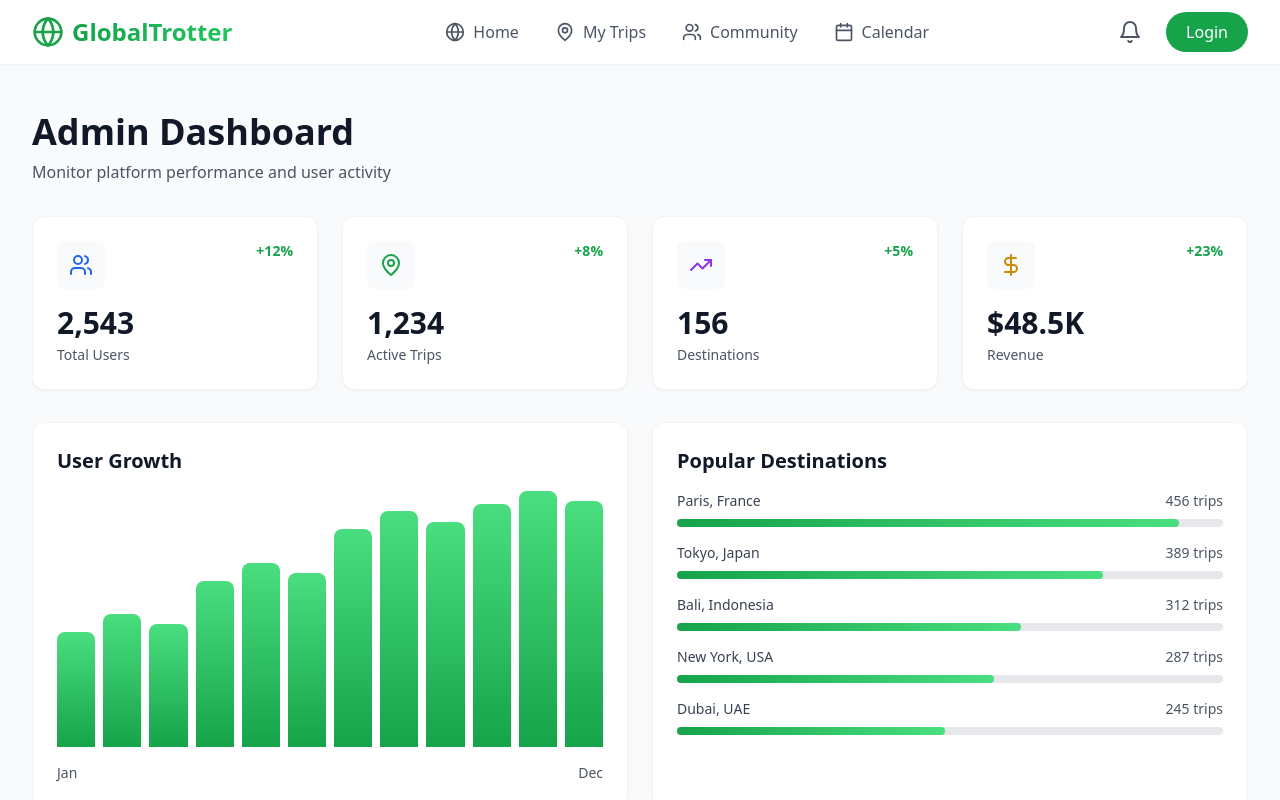
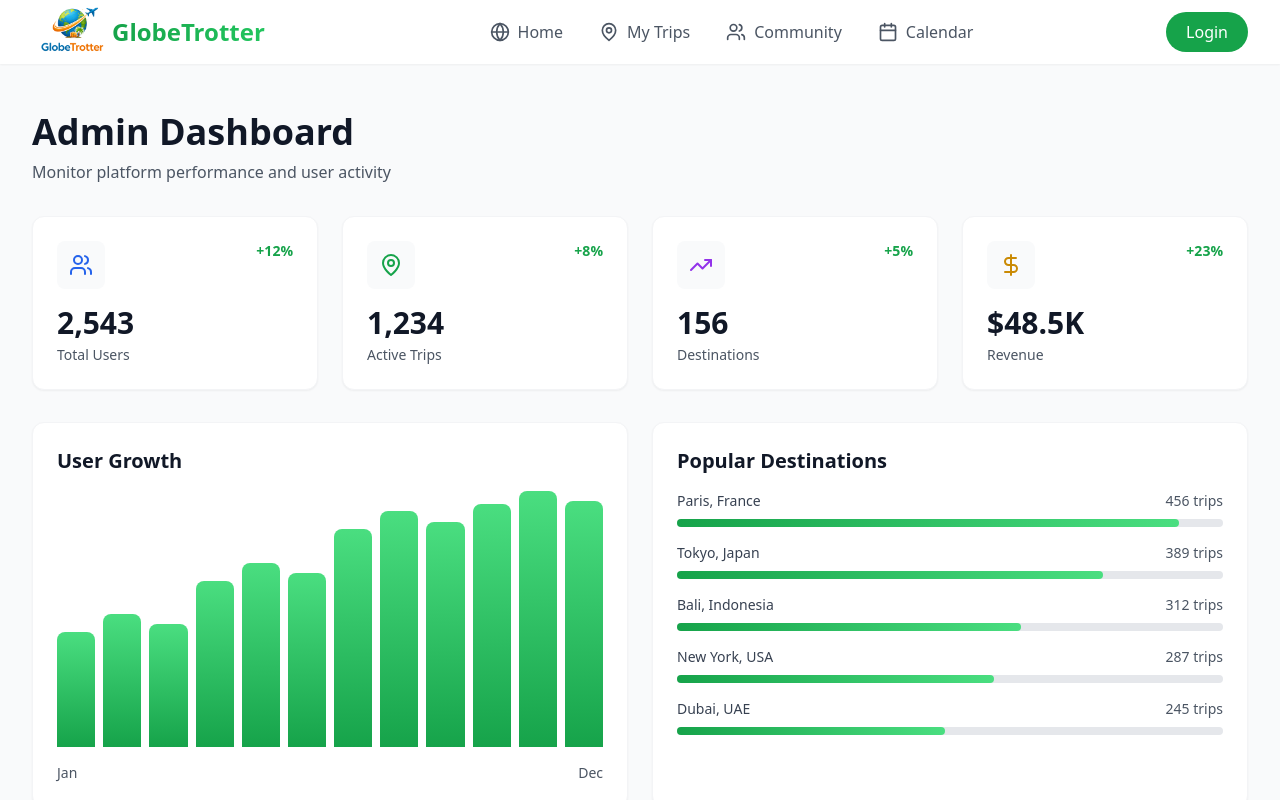
Before and after one commit to SSHareesh/Globe-trotter-techdecks, a React (Vite) app in the folder frontend/: page /admin in a window 1280 px wide. Shown: the top 800 px of the page. Built offline with nearby package versions, Linux system fonts and the light colour scheme; no server answers.

Commit message:
fixed navbar

```diff
--- a/frontend/src/components/Navbar.tsx
+++ b/frontend/src/components/Navbar.tsx
@@ -1,6 +1,7 @@
 import { Link, useNavigate, useLocation } from 'react-router-dom';
-import { Bell, User, Globe, MapPin, Users, Calendar, LogOut } from 'lucide-react';
+import { User, Globe, MapPin, Users, Calendar, LogOut } from 'lucide-react';
 import { useAuth } from '../context/AuthContext';
+// import logowithname from '../assets/images/logowithname.png';
 
 export default function Navbar() {
   const navigate = useNavigate();
@@ -18,10 +19,14 @@ export default function Navbar() {
     <nav className="bg-white shadow-sm sticky top-0 z-50">
       <div className="max-w-7xl mx-auto px-4 sm:px-6 lg:px-8">
         <div className="flex justify-between items-center h-16">
-          <Link to="/dashboard" className="flex items-center space-x-2">
-            <Globe className="h-8 w-8 text-green-600" />
+          <Link to="/dashboard" className="flex items-center">
+            <img
+              src="/images/logowithname.png"
+              alt="GlobalTrotter Logo"
+              className="h-20 w-auto object-contain"
+            />
             <span className="text-2xl font-bold bg-gradient-to-r from-green-600 to-green-500 bg-clip-text text-transparent">
-              GlobalTrotter
+              GlobeTrotter
             </span>
           </Link>
 
@@ -46,9 +51,7 @@ export default function Navbar() {
           </div>
 
           <div className="flex items-center space-x-4">
-            <button className="p-2 text-gray-600 hover:text-green-600 hover:bg-green-50 rounded-lg transition-colors">
-              <Bell className="h-6 w-6" />
-            </button>
+
 
             {user ? (
               <div className="flex items-center gap-2">
```
Also changed, not shown: frontend/public/images/logo.png (added), frontend/public/images/logowithname.png (added).
